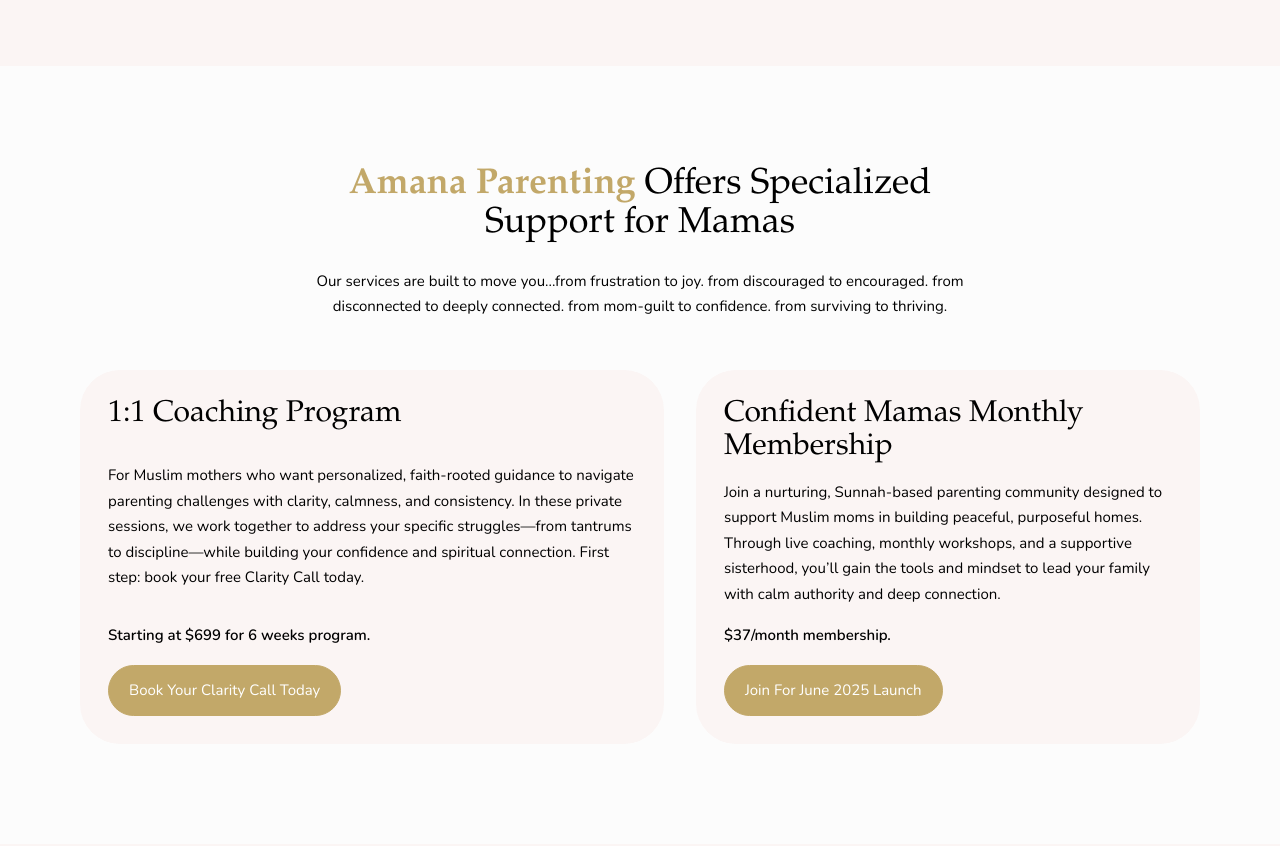
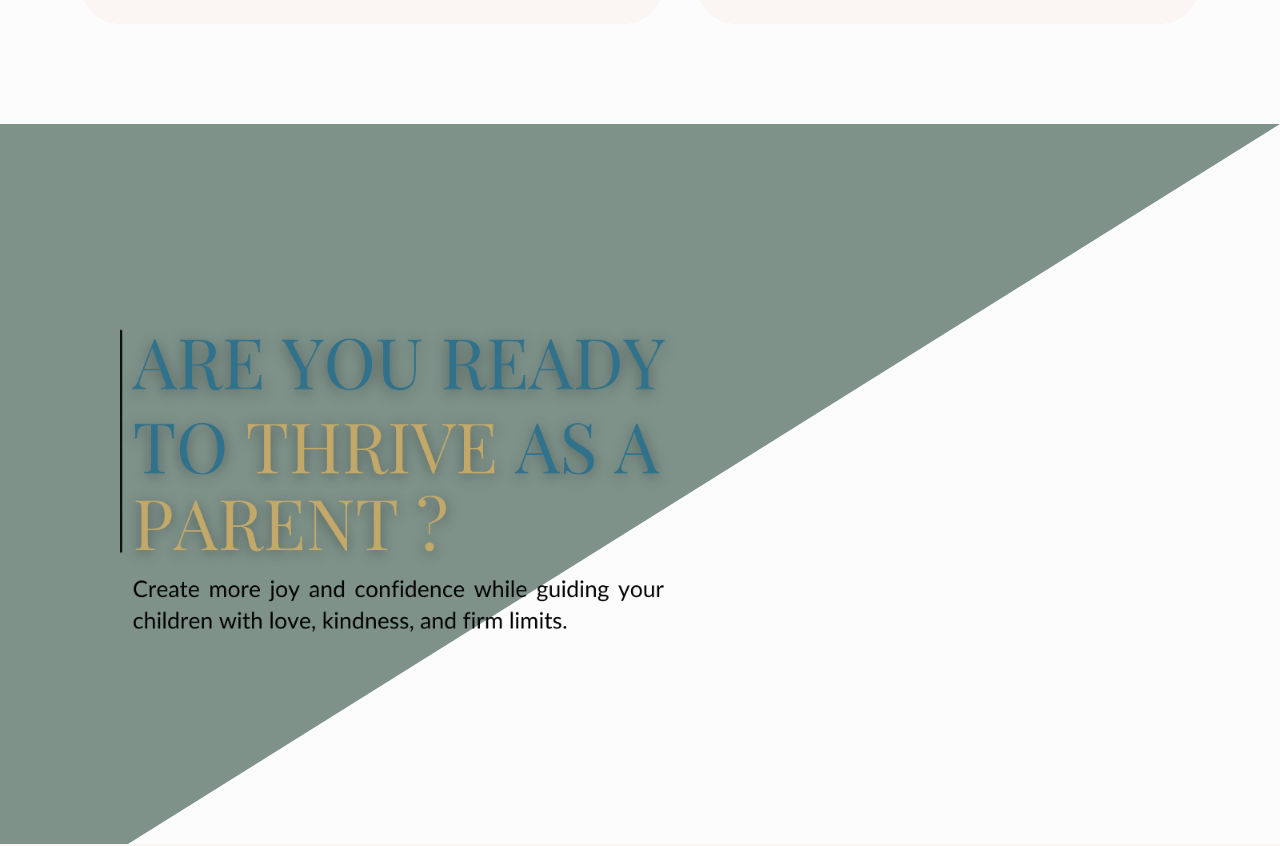
Before and after one commit to rahmamahdi02/amana-parenting, a React (Vite) app: page /membership in a window 1280 px wide. Shown: the part 1000-1846 px from the top of the page. Built offline with nearby package versions, Linux system fonts and the light colour scheme.

Commit message:
feat: setup for UI components

```diff
--- a/src/Membership.jsx
+++ b/src/Membership.jsx
@@ -1,5 +1,6 @@
 // Membership.jsx
 import Hero from "./components/Hero";
+import HeroMembership from "./components/HeroMembership";
 import Treatmants from "./components/Treatmants";
 import Benefits from "./components/Benefits";
 import About from "./components/About";
@@ -13,9 +14,9 @@
   return (
     <>
     <main>
-        <Hero />
         <Counter />
         <Treatmants />
+        <HeroMembership />
         <About />
         <Benefits />
         <Cta />
--- /dev/null
+++ b/src/components/FaqMembership.jsx
@@ -0,0 +1,53 @@
+import { useState } from 'react';
+import { motion } from 'framer-motion';
+import { faq } from "../data";
+import SectionTitle from './SectionTitle';
+
+export default function Faq() {
+  const [activeIndex, setActiveIndex] = useState(null);
+
+  const toggleAccordion = (index) => {
+    setActiveIndex(activeIndex === index ? null : index);
+  };
+
+  return (
+    <section id="faq" className="bg-offWhite1">
+      <div className="wrapper my-[75px] lg:my-[100px]">
+        <SectionTitle>
+        <h2>Common<span className='font-bold text-primaryColor'> Questions</span></h2>
+        <p>Have questions? You're not alone. Here are some of the most common questions Muslim moms ask before joining Amana Parenting, so you can move forward with clarity and confidence.</p>
+        </SectionTitle>
+        <ul>
+          {faq.map((item, index) => (
+            <li key={index} className="mb-4 rounded-3xl border border-gray-300">
+              <button
+                onClick={() => toggleAccordion(index)}
+                className="px-6 py-5 text-left rounded-3xl cursor-pointer w-full flex justify-between items-center  gap-4"
+              >
+                <h3>{item.question}</h3>
+                <div className="relative">
+                  <div className="w-[18px] h-[2px] bg-primaryColor rounded-full"></div>
+                  <div
+                    className={`w-[18px] h-[2px] bg-primaryColor rounded-full absolute top-1/2 -translate-y-1/2 transition-transform duration-200 ${
+                      activeIndex === index ? 'rotate-0' : 'rotate-90'
+                    }`}
+                  ></div>
+                </div>
+              </button>
+              <motion.div
+                initial={{ height: 0 }}
+                animate={{ height: activeIndex === index ? 'auto' : 0 }}
+                transition={{ duration: 0.3 }}
+                className="overflow-hidden"
+              >
+                <div className="px-6 pb-5">
+                  <p>{item.answer}</p>
+                </div>
+              </motion.div>
+            </li>
+          ))}
+        </ul>
+      </div>
+    </section>
+  );
+}
--- a/src/components/HeroMembership.jsx
+++ b/src/components/HeroMembership.jsx
@@ -0,0 +1,26 @@
+import heroBg from '../assets/heros-bg.webp';
+import heroText from '../assets/hero-text.png';
+
+export default function HeroMembership() {
+
+    return (
+      <section
+        id="hero"
+        className="relative w-full aspect-[4/5] md:aspect-[16/9] text-white overflow-hidden"
+      >
+        {/* Triangle Background */}
+        <div className="absolute inset-0 -z-[2]">
+          <div className="triangle-bg w-0 h-0 border-l-[100vw] border-b-[100vh] border-l-[#7E928A] border-b-transparent" />
+        </div>
+
+        {/* Text Image - max height is 2/3 of the hero, centered left */}
+        <div className="absolute inset-0 flex items-center justify-start px-4 md:px-16">
+          <img
+            src={heroText}
+            alt="Hero Text"
+            className="h-[59%] w-auto max-w-full"
+          />
+        </div>
+      </section>
+    );
+  }
```
Also changed, not shown: src/components/AboutMembership.jsx (added), src/components/BenefitMembership.jsx (added), src/components/CTAMembership.jsx (added), src/components/CardMembbership.jsx (added), src/components/CardMembership.jsx (added), src/components/ConnectMembership.jsx (added), src/components/CounterMembership.jsx (added), src/components/FooterMembership.jsx (added), src/components/Membership.jsx (added).
